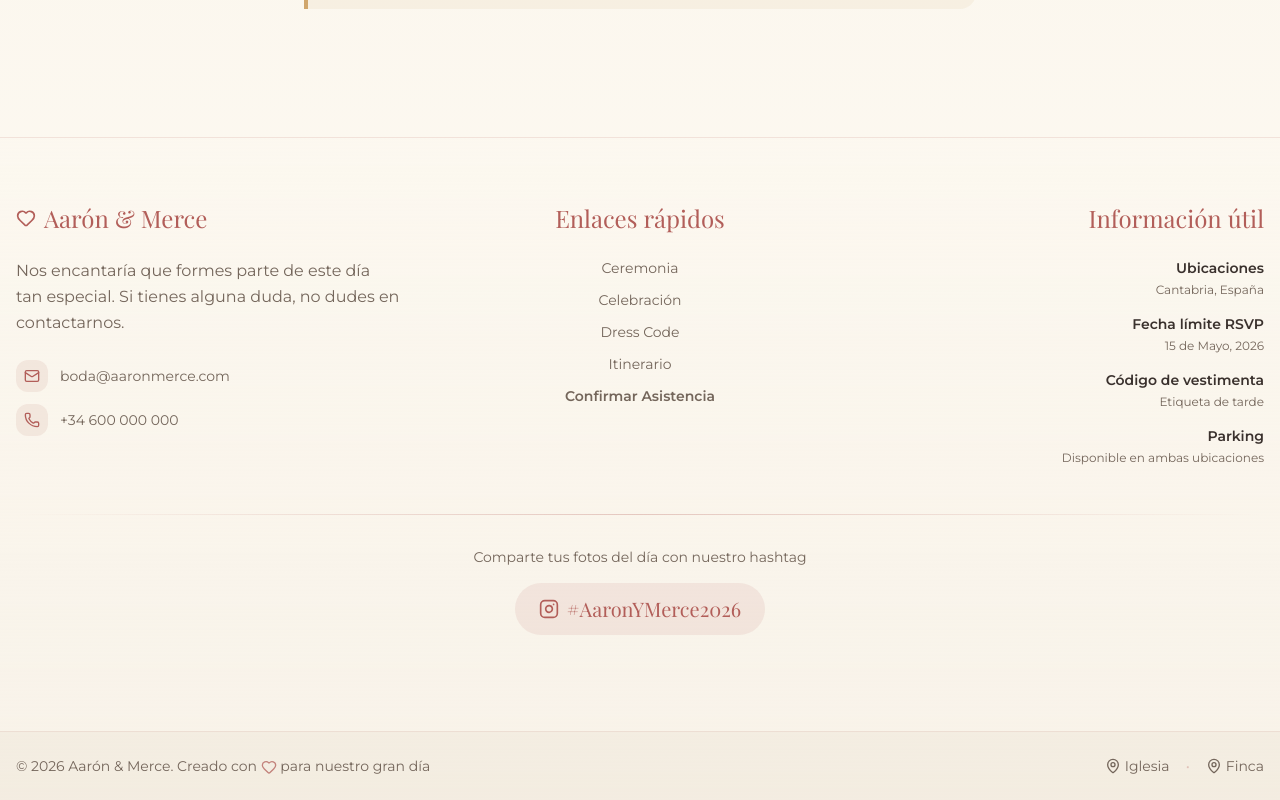
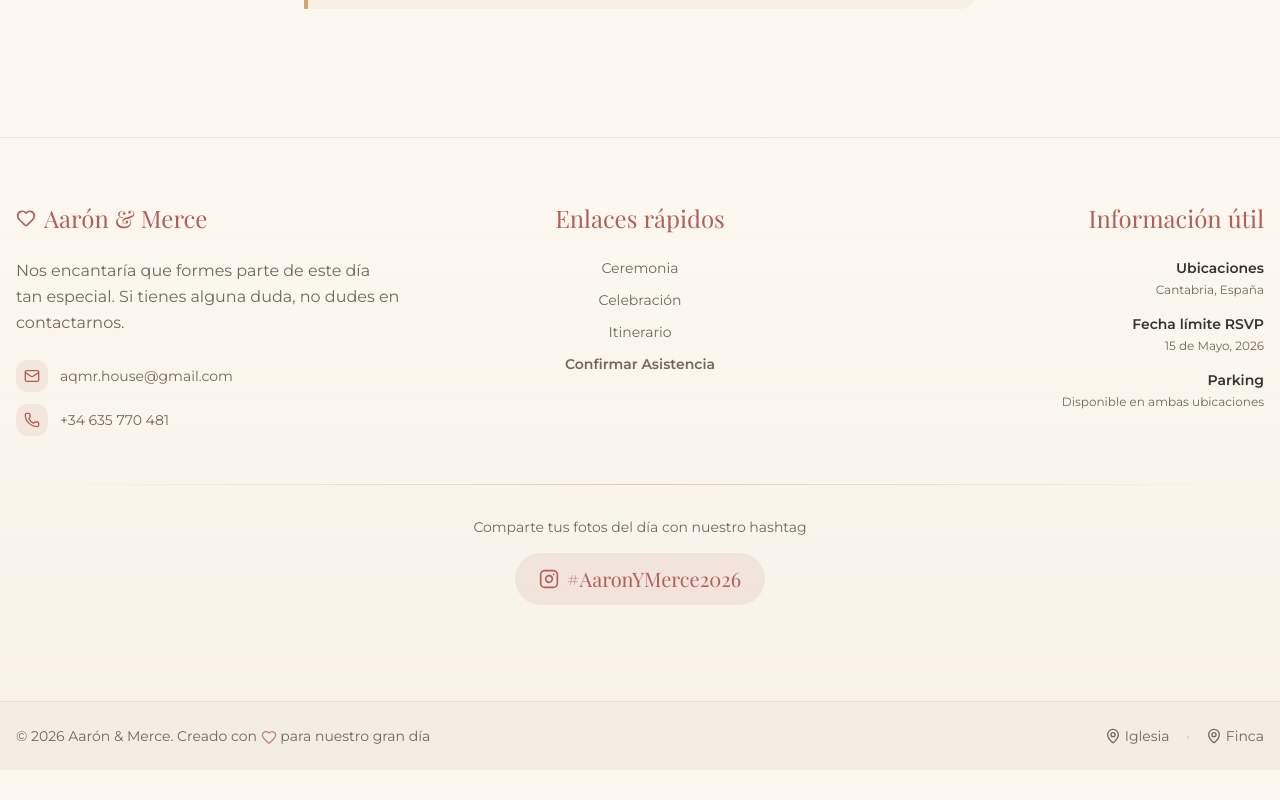
Before and after one commit to AQM19/aqmr-wedding, a Next.js app: page / in a window 1280 px wide. Shown: the part 6606-7406 px from the top of the page. After the commit the page ends 7376 px from the top, so only its background shows below. Built offline with nearby package versions, Linux system fonts and the light colour scheme; a web font is replaced by a local one.

Commit message:
Corrección del footer

```diff
--- a/components/footer/footer.tsx
+++ b/components/footer/footer.tsx
@@ -23,22 +23,22 @@ const Footer = () => {
                         </p>
                         <div className="space-y-3">
                             <a
-                                href="mailto:boda@aaronmerce.com"
+                                href="mailto:aqmr.house@gmail.com"
                                 className="flex items-center gap-3 text-muted-foreground hover:text-primary transition-colors justify-center md:justify-start group"
                             >
                                 <div className="bg-primary/10 p-2 rounded-lg group-hover:bg-primary/20 transition-colors">
                                     <Mail className="w-4 h-4 text-primary" />
                                 </div>
-                                <span className="text-sm">boda@aaronmerce.com</span>
+                                <span className="text-sm">aqmr.house@gmail.com</span>
                             </a>
                             <a
-                                href="tel:+34600000000"
+                                href="tel:+34635770481"
                                 className="flex items-center gap-3 text-muted-foreground hover:text-primary transition-colors justify-center md:justify-start group"
                             >
                                 <div className="bg-primary/10 p-2 rounded-lg group-hover:bg-primary/20 transition-colors">
                                     <Phone className="w-4 h-4 text-primary" />
                                 </div>
-                                <span className="text-sm">+34 600 000 000</span>
+                                <span className="text-sm">+34 635 770 481</span>
                             </a>
                         </div>
                     </div>
@@ -62,13 +62,7 @@ const Footer = () => {
                                 Celebración
                             </a>
                             <a
-                                href="#dress-code"
-                                className="block text-muted-foreground hover:text-primary transition-colors text-sm"
-                            >
-                                Dress Code
-                            </a>
-                            <a
-                                href="#itinerario"
+                                href="#itinerary"
                                 className="block text-muted-foreground hover:text-primary transition-colors text-sm"
                             >
                                 Itinerario
@@ -95,10 +89,6 @@ const Footer = () => {
                             <div>
                                 <p className="font-semibold text-foreground mb-1">Fecha límite RSVP</p>
                                 <p className="text-xs">15 de Mayo, 2026</p>
-                            </div>
-                            <div>
-                                <p className="font-semibold text-foreground mb-1">Código de vestimenta</p>
-                                <p className="text-xs">Etiqueta de tarde</p>
                             </div>
                             <div>
                                 <p className="font-semibold text-foreground mb-1">Parking</p>
```
